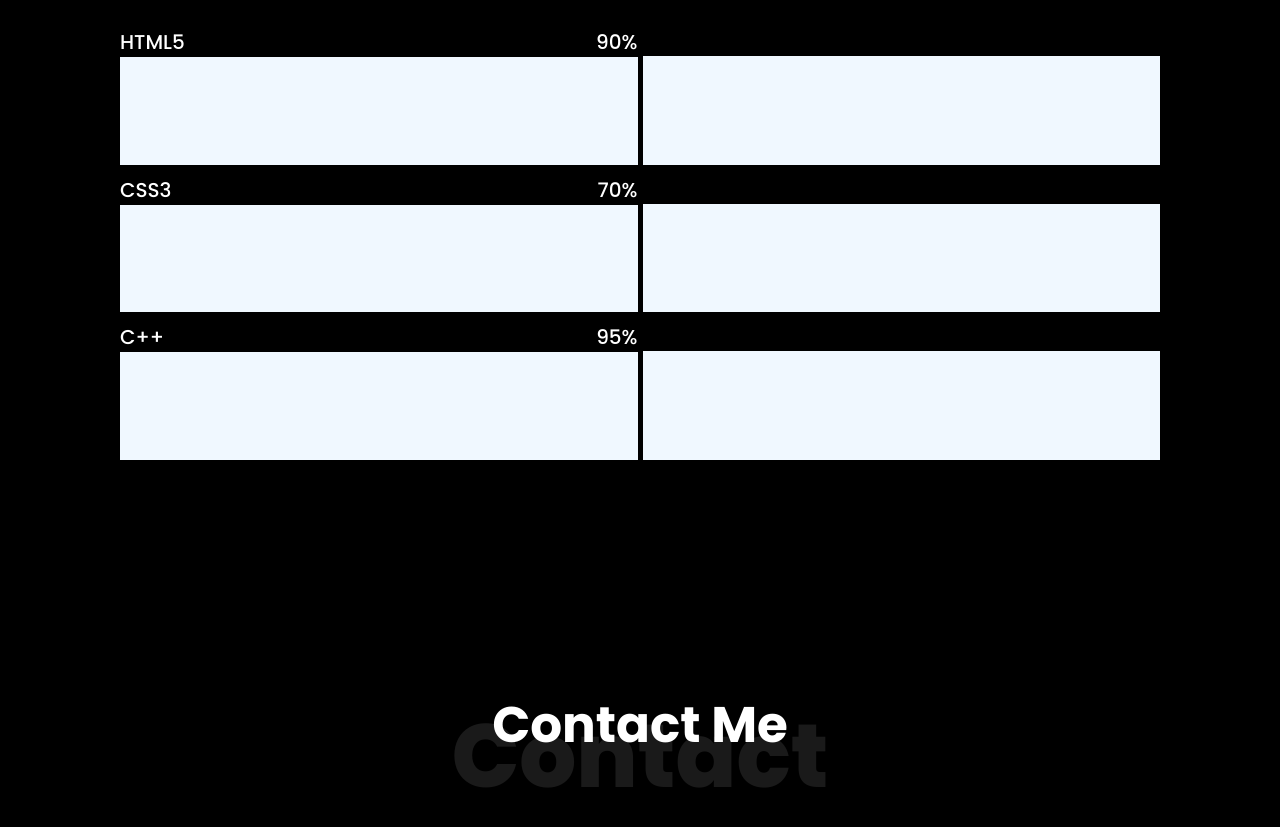
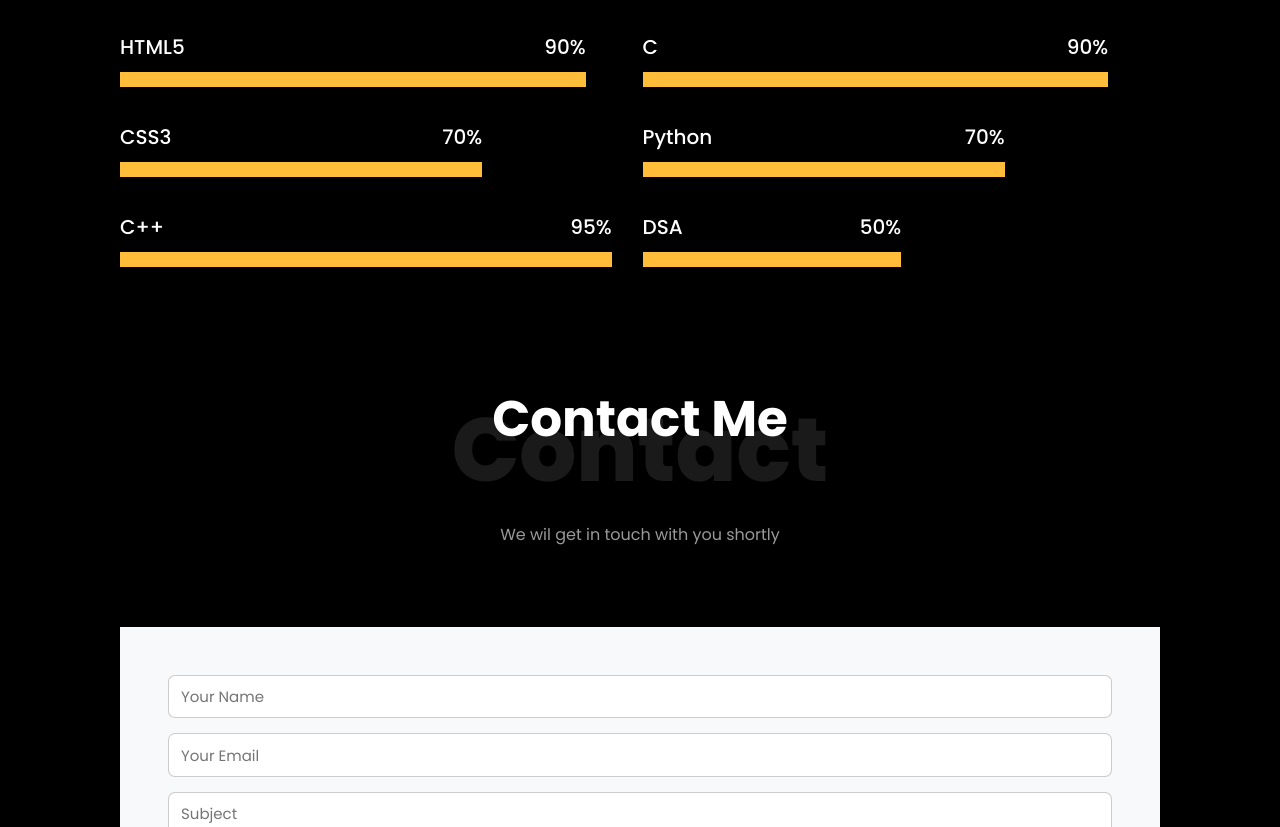
Before and after one commit to Baghelishu09/livesite, a plain HTML site: page index.html in a window 1280 px wide. Shown: the part 2878-3705 px from the top of the page. Drawn offline with nearby package versions, Linux system fonts and the light colour scheme.

Commit message:
modified

```diff
--- a/index.html
+++ b/index.html
@@ -99,24 +99,24 @@
         </div>
         <div class="container2">
             <div class="d1">
-            <div class="s1">
+            <div class="s1" style="width: 90%;">
                 <h3>HTML5 <span>90%</span></h3>
             </div>
-            <div class="s1">
+            <div class="s1" style="width: 70%;">
                 <h3>CSS3 <span>70%</span></h3>
             </div>
-            <div class="s1">
+            <div class="s1" style="width: 95%;">
                 <h3>C++ <span>95%</span></h3>
             </div>
             </div>
             <div class="d2">
-            <div class="s2">
+            <div class="s2" style="width: 90%;">
                 <h3>C <span>90%</span></h3>
             </div>
-            <div class="s2">
+            <div class="s2" style="width: 70%;">
                 <h3>Python <span>70%</span></h3>
             </div>
-            <div class="s2">
+            <div class="s2" style="width: 50%;">
                 <h3>DSA <span>50%</span></h3>
             </div>
             </div>
--- a/style.css
+++ b/style.css
@@ -335,7 +335,7 @@ html,body{
     background-color: transparent;
 }
 .section4{
-    height: 655.8px;
+    height: 350px;
     margin: 250px 120px 200px 120px;
 }
 .section4 .container1{
@@ -374,6 +374,17 @@ html,body{
     height: 70%;
     display: flex;
 }
+.section4 .container2 .d1{
+    height: 100%;
+    width: 50%;
+}
+.section4 .container2 .d1 .s1{
+    width: 100%;
+    border-bottom: 15px solid #ffbd39;
+    padding-top: 5px;
+    margin-bottom: 30px;
+    background-color: transparent;
+}
 .section4 .container2 .d1 .s1 h3{
     color: #ffffff;
     font-size: 20px;
@@ -386,26 +397,29 @@ html,body{
     position: absolute;
     right: 0;
 }
-.section4 .container2 .d1{
-    height: 100%;
-    width: 50%;
-}
 .section4 .container2 .d2{
     height: 100%;
     width: 50%;
     margin-left: 5px;
 }
-.section4 .container2 .d1 .s1{
-    height: 30%;
+.section4 .container2 .d2 .s2{
     width: 100%;
+    border-bottom: 15px solid #ffbd39;
+    padding-top: 5px;
+    margin-bottom: 30px;
+    background-color: transparent;
+}
+.section4 .container2 .d2 .s2 h3{
+    color: #ffffff;
+    font-size: 20px;
+    line-height: 1.5;
     margin-bottom: 10px;
-    background-color: aliceblue;
+    font-weight: 500;
+    position: relative;
 }
-.section4 .container2 .d2 .s2{
-    height: 30%;
-    width: 100%;
-    margin-bottom: 10px;
-    background-color: aliceblue;
+.section4 .container2 .d2 .s2 h3 span{
+    position: absolute;
+    right: 0;
 }
 .section5{
     height: 650px;
```
